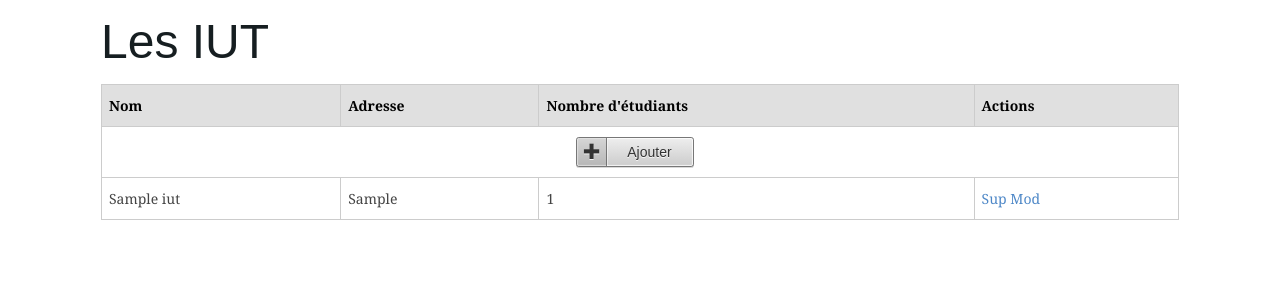
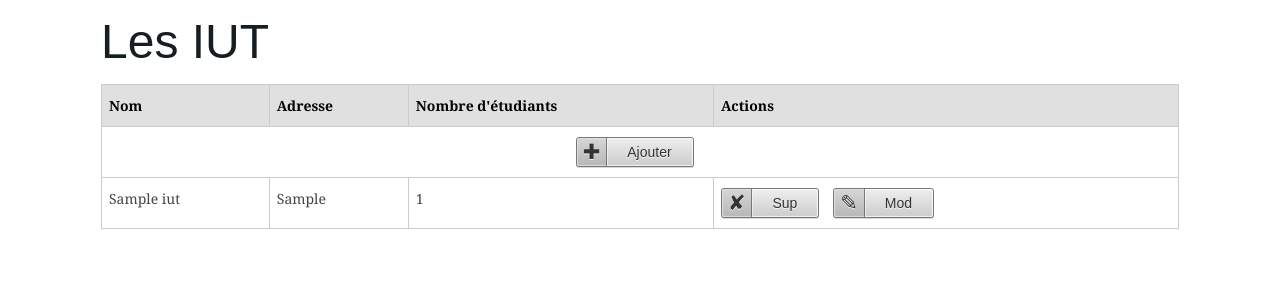
Before and after one commit to Aquassaut/miniprojetbdd, a PHP site: page /iut.php in a window 1280 px wide. Shown: the part 147-447 px from the top of the page. Run offline with PHP 8.4, Linux system fonts and the light colour scheme; tables that the repository leaves empty hold one stand-in row (values such as "Sample post"); data that the repository does not hold is empty.

Commit message:
button mod

```diff
--- a/iut.php
+++ b/iut.php
@@ -53,7 +53,7 @@ function printAllIUT()
                                     <td>'.$activ[1].'</td>
                                     <td>'.$activ[2].'</td>
                                     <td>'.$activ[3].'</td>
-                                    <td><a href="#">Sup</a> <a href="#" onclick="popForm('.$activ[0].');">Mod</a></td>
+                                    <td><button class="ym-button ym-delete">Sup</button> <button class="ym-button ym-edit" onclick="popForm('.$activ[0].');">Mod</button></td>
                                 </tr>
 
         ');
--- a/scriptIUT.js
+++ b/scriptIUT.js
@@ -23,7 +23,7 @@ var popForm = function(nb) {
         '   </div>' +
         '</td>' +
         '<td>' +
-        '   <button class="ym-save" />' +
+        '   <button class="ym-save ym-button" />' +
         '</td>' +
         '';
 }
```
